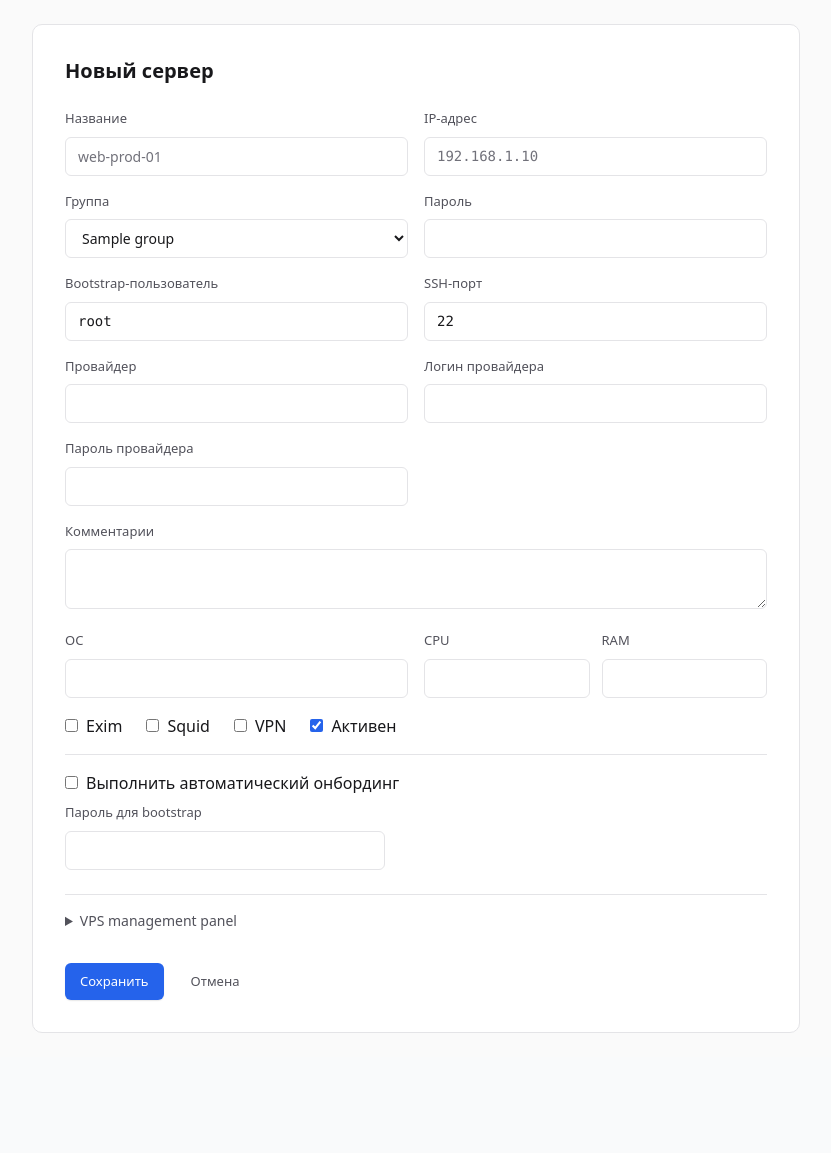
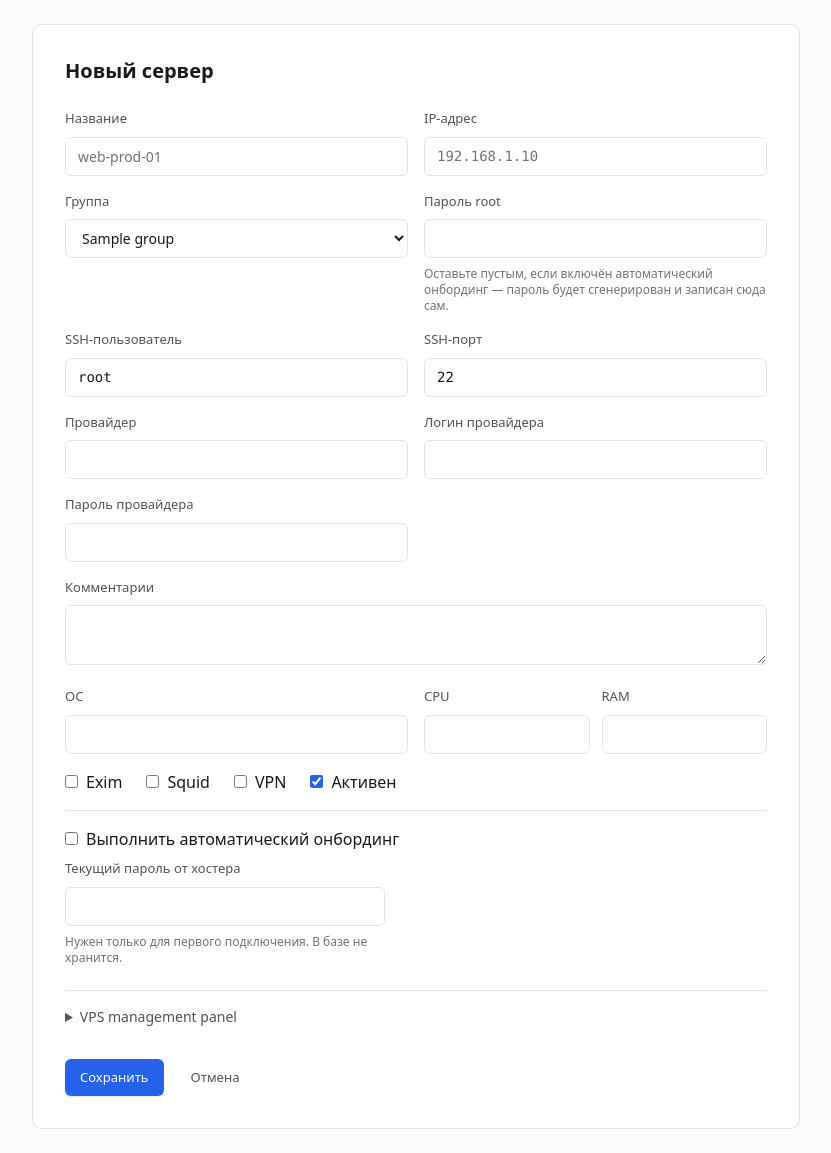
Before and after one commit to aleksandrgrn/pass-manager, a Flask app: page /servers/new in a window 1280 px wide. Shown: the part 57-1210 px from the top of the page, without its empty margins (224-1055 px from the left). Before the commit the page ends 1090 px from the top, so only its background shows below. Run offline with Flask 3, Linux system fonts and the light colour scheme; a user stored in the database is signed in; tables that the repository leaves empty hold one stand-in row (values such as "Sample post"); parts of the project's set-up code (start-up, migrations or seed data) failed here and were passed over; some libraries are stand-ins or nearby versions.

Commit message:
fix(servers): развести два поля пароля в форме сервера
«Пароль» и «Пароль для bootstrap» путались: первый — долгоживущий root-пароль
сервера, второй — временный от хостера, нужен один раз и в базу не пишется.
Подписи стали «Пароль root» и «Текущий пароль от хостера», ssh_username —
«SSH-пользователь» (к бутстрапу отношения не имеет). Плюс две подсказки под
полями. Логика не менялась.

```diff
--- a/app/servers/forms.py
+++ b/app/servers/forms.py
@@ -14,7 +14,7 @@ class ServerForm(FlaskForm):
     # заведя сервер, тут же терял бы его из виду. Варианты подставляет view —
     # список зависит от того, кто именно заполняет форму.
     group_id = SelectField('Группа', coerce=int, validators=[Optional()])
-    password = StringField('Пароль', validators=[Optional()])
+    password = StringField('Пароль root', validators=[Optional()])  # FIX-FORM-PW: прежнее «Пароль» путали с bootstrap_password
     ip_address = StringField('IP-адрес', validators=[Optional()])
     provider = StringField('Провайдер', validators=[Optional()])
     provider_login = StringField('Логин провайдера', validators=[Optional()])
@@ -36,11 +36,11 @@ class ServerForm(FlaskForm):
     mgt_login = StringField('Management Login', validators=[Optional()])
     mgt_pass = StringField('Management Password', validators=[Optional()])
     # Track C A3: онбординг pipeline (specs/track-c-plan-A3.md, Фаза A3.1)
-    ssh_username = StringField('Bootstrap-пользователь', default='root', validators=[Optional()])  # FIX-9: пишется в модель
+    ssh_username = StringField('SSH-пользователь', default='root', validators=[Optional()])  # FIX-9: пишется в модель; FIX-FORM-PW: к бутстрапу отношения не имеет
     ssh_port = IntegerField('SSH-порт', default=22,
                             validators=[Optional(), NumberRange(min=1, max=65535)])
     do_onboarding = BooleanField('Выполнить автоматический онбординг', default=False)  # транзиентное
-    bootstrap_password = StringField('Пароль для bootstrap', validators=[Optional()])  # транзиентное (FIX-5), в БД не хранится
+    bootstrap_password = StringField('Текущий пароль от хостера', validators=[Optional()])  # транзиентное (FIX-5), в БД не хранится; FIX-FORM-PW: прежнее «Пароль для bootstrap» путали с password
 
 
 class ServerFilterForm(FlaskForm):
--- a/app/templates/servers/form.html
+++ b/app/templates/servers/form.html
@@ -30,6 +30,7 @@
             <div>
                 {{ form.password.label(class_='field-label') }}
                 {{ form.password(class_='field mt-1 font-mono', autocomplete='new-password', type='password') }}
+                <p class="text-xs text-faint mt-2">Оставьте пустым, если включён автоматический онбординг — пароль будет сгенерирован и записан сюда сам.</p>
             </div>
             {% endif %}
             <div>
@@ -83,6 +84,7 @@
                 <div class="mt-2 max-w-xs">
                     {{ form.bootstrap_password.label(class_='field-label') }}
                     {{ form.bootstrap_password(class_='field mt-1 font-mono', autocomplete='new-password', type='password') }}
+                    <p class="text-xs text-faint mt-2">Нужен только для первого подключения. В базе не хранится.</p>
                 </div>
             </div>
             {% endif %}
```
Also changed, not shown: tests/test_servers_crud.py (+8 -0 lines).
